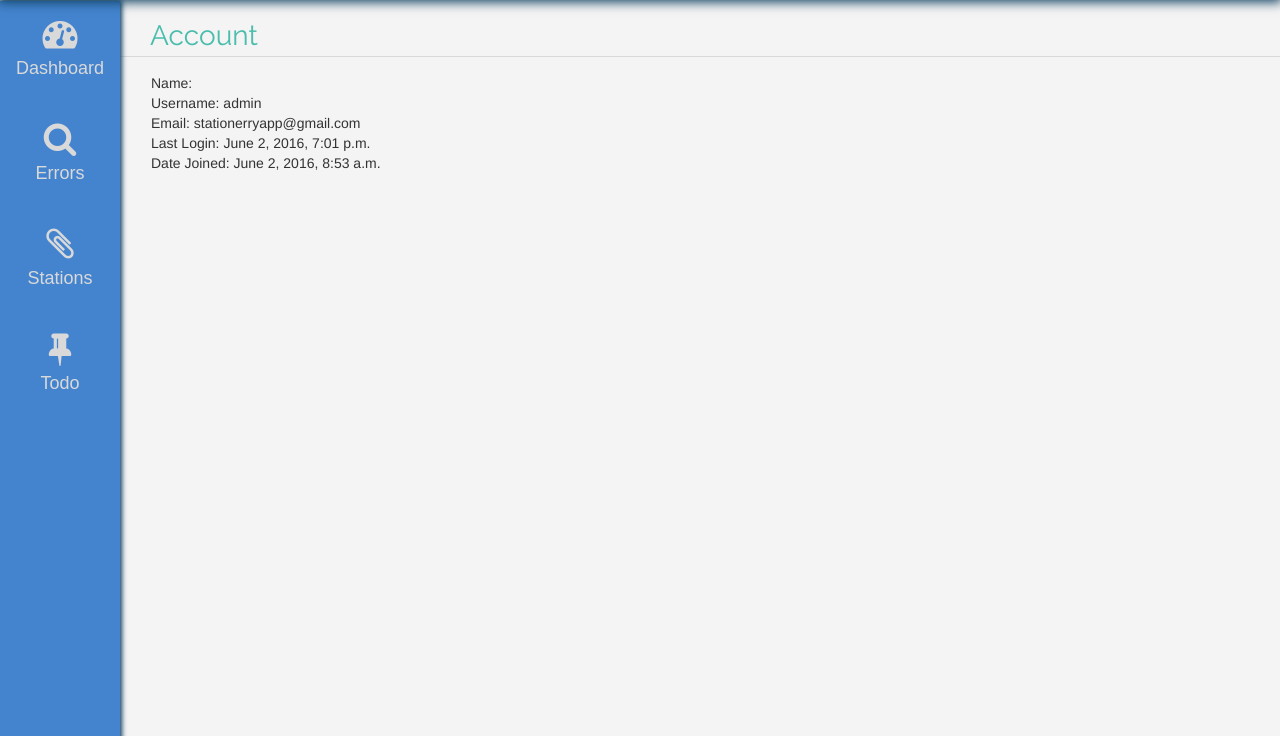
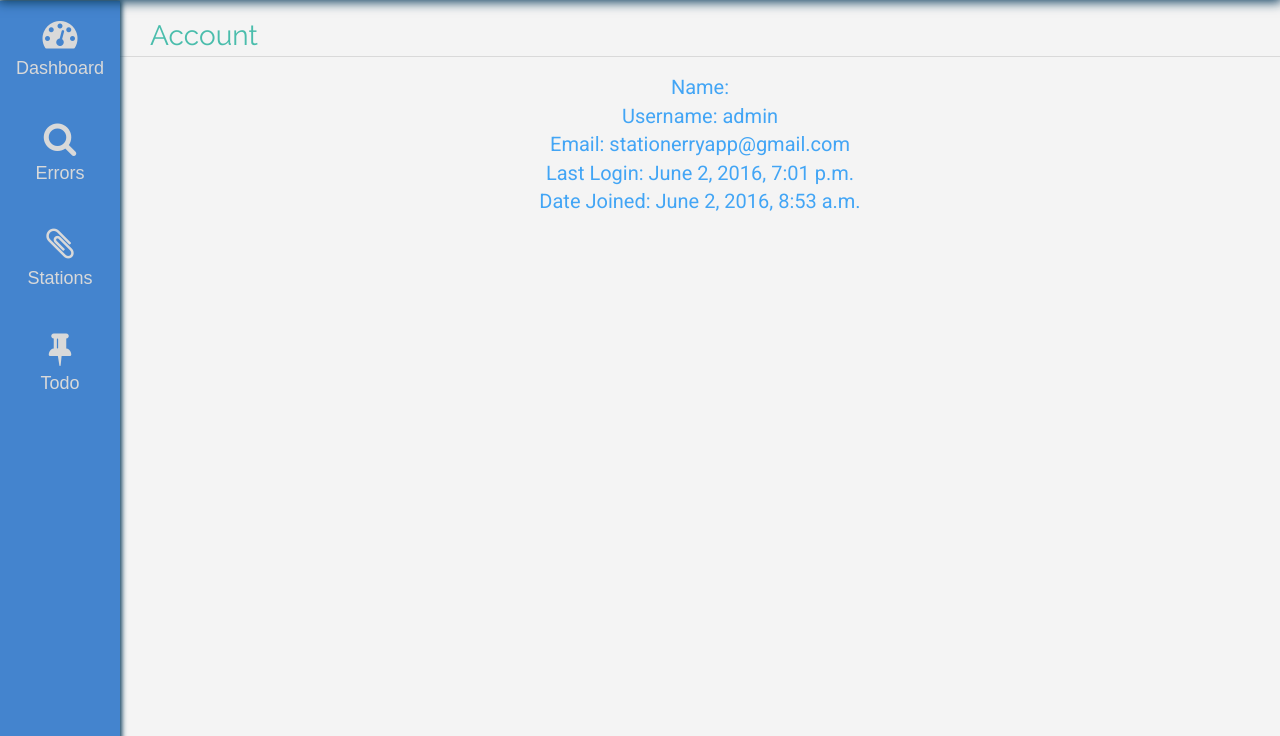
Before and after one commit to khsieh/Stationerry, a Django app: page /account/ in a window 1280 px wide. Shown: the part 64-800 px from the top of the page. Run offline with Django 3.2, Linux system fonts and the light colour scheme; a user stored in the database is signed in; data comes from the database, SQL or seed files in the repository; style sheets or scripts are compiled from the project's sources; some libraries are stand-ins or nearby versions.

Commit message:
Oops left out the css

```diff
--- a/StationerryWeb/StationerryWebApp/static/css/account.css
+++ b/StationerryWeb/StationerryWebApp/static/css/account.css
@@ -1,4 +1,4 @@
-#account-info {
+#account-info-div {
 	margin-left: auto;
 	margin-right: auto;
 	width: 80%;
```
